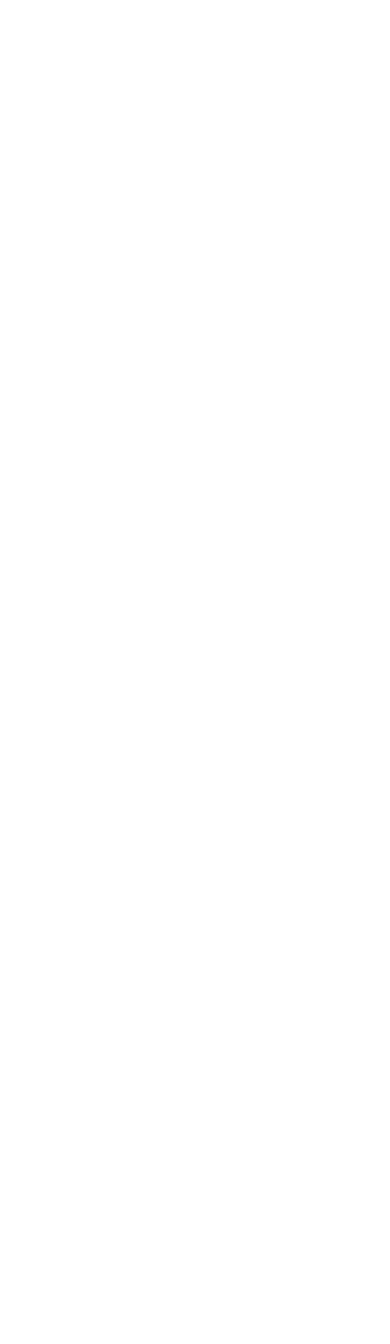
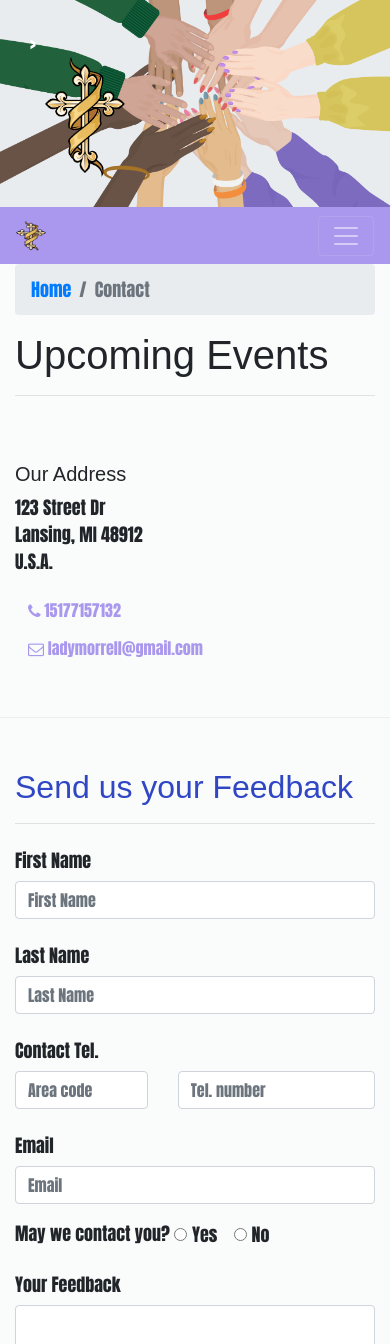
Before and after one commit to jakthedev/MorrellMinistries, a website: page programsEvents.html in a window 390 px wide. Shown: the top 1344 px of the page. Before the commit the page ends 844 px from the top, so only its background shows below. Drawn offline with nearby package versions, Linux system fonts and the light colour scheme.

Commit message:
Started the upcoming events page

```diff
--- a/programsEvents.html
+++ b/programsEvents.html
@@ -0,0 +1,182 @@
+<!DOCTYPE html>
+<html lang="en">
+
+<head>
+    <!-- Required meta tags always come first -->
+    <meta charset="utf-8" />
+    <meta name="viewport" content="width=device-width, initial-scale=1" />
+
+    <!-- build:css css/main.css -->
+    <link rel="stylesheet" href="node_modules/bootstrap/dist/css/bootstrap.min.css" />
+    <link rel="stylesheet" href="node_modules/font-awesome/css/font-awesome.min.css" />
+    <link rel="stylesheet" href="node_modules/bootstrap-social/bootstrap-social.css" />
+    <link rel="stylesheet" href="css/styles.css" />
+    <!-- endbuild -->
+    <link rel="stylesheet" href="https://fonts.googleapis.com/css?family=Lobster|Open+Sans" />
+
+    <title>NuCamp: A Better Way To Camp</title>
+</head>
+
+<body>
+
+    <header class="jumbotron jumbotron-fluid " style="background-image: url('/img/grouphands1.png'); background-repeat: no-repeat;
+    background-size:cover;">>
+        <div class="container">
+            <div class="row">
+                <div class="col-4 col-sm-3 col-md-2 align-self-center">
+                    <a href="index.html"><img src="img/logo.png" class="img-fluid" /></a>
+                </div>
+                <div class="col">
+
+
+                </div>
+            </div>
+        </div>
+</header>
+
+    <nav class="navbar navbar-expand-sm navbar-dark sticky-top">
+        <div class="container">
+            <a class="navbar-brand" href="index.html"><img src="img/logo.png" height="30" width="30" /> </a>
+        <button class="navbar-toggler" type="button"
+        data-toggle="collapse" data-target="#nucampNavbar">
+        <span class="navbar-toggler-icon"> </span>
+            </button>
+            <div class="collapse navbar-collapse" id="nucampNavbar">
+                <ul class="navbar-nav">
+                    <li class="nav-item shadow ml-5"><a class="nav-link" href="index.html"><i class="fa fa-home fa-lg"></i> Home</a></li>
+                    <li class="nav-item shadow ml-5"><a class="nav-link" href="aboutourministrie.html"><i class="fa fa-info fa-lg"></i> About Our Ministries</a></li>
+                    <li class="nav-item shadow ml-5"><a class="nav-link" href="programsEvents.html"><i class="fa fa-list fa-lg"></i>Programs & Events</a></li>
+                    <li class="nav-item shadow ml-5 active"><a class="nav-link" href="contactus.html"><i class="fa fa-address-card fa-lg"></i> Contact Us</a></li>
+                </ul>
+            </span>
+            </div>
+        </div>
+    </nav>
+
+    <div class="container">
+        <div class="row">
+            <div class="col">
+                <ol class="breadcrumb">
+                    <li class="breadcrumb-item"><a href="index.html">Home</a></li>
+                    <li class="breadcrumb-item active">Contact</li>
+                </ol>
+                <h1>Upcoming Events</h1>
+                <hr />
+            </div>
+        </div>
+
+        <div class="row row-content align-items-center">
+            <div class="col-sm-4">
+                <h5>Our Address</h5>
+                <address>
+                    123 Street Dr<br />
+                    Lansing, MI 48912<br />
+                    U.S.A.
+                </address>
+            </div>
+            <div class="col">
+				<a role="button" class="btn btn-link footerlinks" href="tel:+15177157132"><i class="fa fa-phone"></i> 15177157132</a><br />
+                <a role="button" class="btn btn-link footerlinks" href="mailto:ladymorrell@gmail.com"><i class="fa fa-envelope-o"></i> ladymorrell@gmail.com</a>
+            </div>
+        </div>
+
+        <div class="row row-content">
+            <div class="col-12">
+                <h2>Send us your Feedback</h2>
+                <hr />
+            </div>
+        <div class="col-md-10">
+                <form>
+                    <div class="form-group row">
+                        <label for="firstName" class="col-md-2 col-form-label">First Name</label>
+                        <div class="col-md-10">
+                            <input type="text" class="form-control" id="firstName" name="firstName" placeholder="First Name" />
+                        </div>
+                    </div>
+                    <div class="form-group row">
+                        <label for="lastName" class="col-md-2 col-form-label">Last Name</label>
+                        <div class="col-md-10">
+                            <input type="text" class="form-control" id="lastName" name="lastName" placeholder="Last Name" />
+                        </div>
+                    </div>
+                    <div class="form-group row">
+                        <label for="areaCode" class="col-md-2 col-form-label">Contact Tel.</label>
+                        <div class="col-5 col-md-3">
+                            <input type="tel" class="form-control" id="areaCode" name="areaCode" placeholder="Area code" />
+                        </div>
+                        <div class="col-7">
+                            <input type="tel" class="form-control" name="telNum" placeholder="Tel. number" />
+                        </div>
+                    </div>
+                    <div class="form-group row">
+                        <label for="email" class="col-md-2 col-form-label">Email</label>
+                        <div class="col-md-10">
+                            <input type="email" class="form-control" id="email" name="email" placeholder="Email" />
+                        </div>
+                    </div>
+                    <div class="form-group row">
+                        <div class="col offset-md-2">
+                            May we contact you?
+                            <div class="form-check form-check-inline">
+                                <input type="radio" class="form-check-input" id="contactYes" name="contactRadios" value="yes" />
+                                <label for="contactYes" class="form-check-label">Yes</label>
+                            </div>
+                            <div class="form-check form-check-inline">
+                                <input type="radio" class="form-check-input" id="contactNo" name="contactRadios" value="no" />
+                                <label for="contactNo" class="form-check-label">No</label>
+                            </div>
+                        </div>
+                    </div>
+                    <div class="form-group row">
+                        <label for="feedback" class="col-md-2 col-form-label">Your Feedback</label>
+                        <div class="col-md-10">
+                            <textarea class="form-control" id="feedback" name="feedback" rows="8"></textarea>
+                        </div>
+                    </div>
+                    <div class="form-group row">
+                        <div class="offset-md-2 col-md-10">
+                            <button type="submit" class="btn btn-primary">Send Feedback</button>
+                        </div>
+                    </div>
+                </form>
+            </div>
+       </div>
+</div>
+
+    <footer class="site-footer">
+        <div class="container">
+            <div class="row row-content">
+                <div class="col-4 col-sm-2 offset-1">
+                    <h5>Links</h5>
+                    <ul class="list-unstyled">
+                        <li><a class="footerlinks" href="index.html">Home</a></li>
+                        <li><a class="footerlinks" href="aboutourministrie.html">About Our Ministrie</a></li>
+                        <li><a class="footerlinks" href="#">Programs And Events</a></li>
+                        <li><a class="footerlinks" href="contactus.html">Contact Us</a></li>
+                    </ul>
+                </div>
+                <div class="col-6 col-sm-5 text-center">
+                    <h5>Social</h5>
+                    <a class="btn btn-social-icon btn-instagram" href="http://instagram.com/"><i class="fa fa-instagram"></i></a>
+                    <a class="btn btn-social-icon btn-facebook" href="http://facebook.com/"><i class="fa fa-facebook"></i></a>
+                    <a class="btn btn-social-icon btn-twitter" href="http://twitter.com/"><i class="fa fa-twitter"></i></a>
+                    <a class="btn btn-social-icon btn-google" href="http://youtube.com/"><i class="fa fa-youtube"></i></a>
+                </div>
+                <div class="col-sm-4 text-center">
+                    <a role="button" class="btn btn-link footerlinks" href="tel:+15177157132"><i class="fa fa-phone"></i> 15177157132</a><br />
+                <a role="button" class="btn btn-link footerlinks" href="mailto:ladymorrell@gmail.com"><i class="fa fa-envelope-o"></i> ladymorrell@gmail.com</a>
+                </div>
+           </div>
+        </div>
+    </footer>
+
+      <!-- build:js js/main.js -->
+      <script src="node_modules/jquery/dist/jquery.slim.min.js"></script>
+      <script src="node_modules/popper.js/dist/umd/popper.min.js"></script>
+      <script src="node_modules/bootstrap/dist/js/bootstrap.min.js"></script>
+      <script src="js/scripts.js"></script>
+      <!-- endbuild -->
+
+</body>
+
+</html>
```
Also changed, not shown: index.html (+1 -1 lines), img/grouphands1.png (added), 1 other file.
